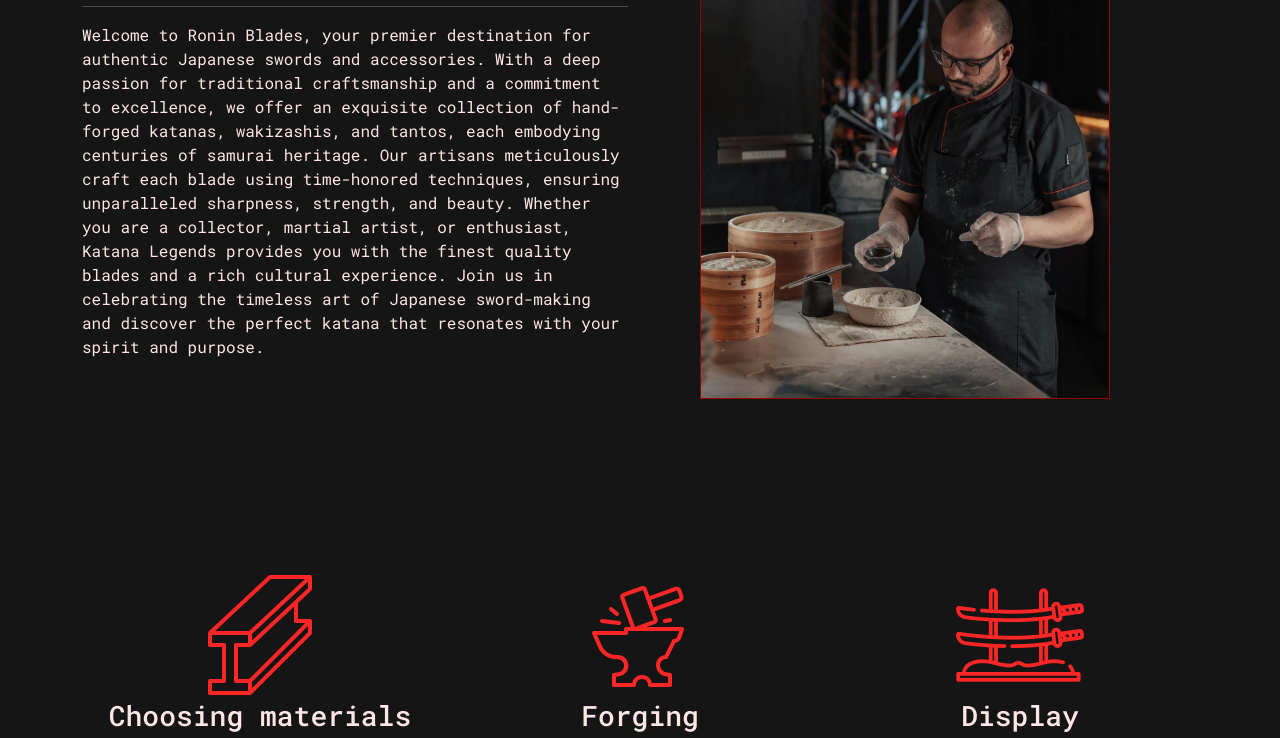
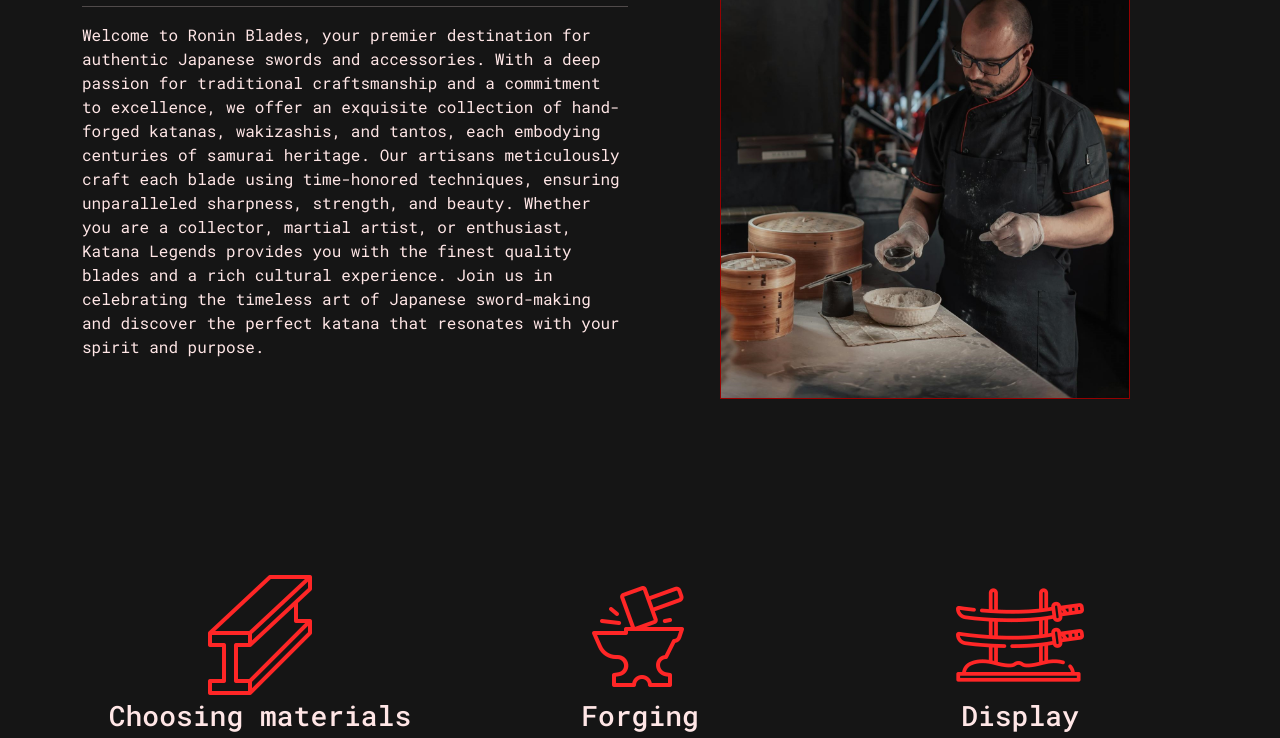
Before and after one commit to ShOoMYx/ronin-blades, a plain HTML site: page about.html in a window 1280 px wide. Shown: the part 238-976 px from the top of the page. Drawn offline with nearby package versions, Linux system fonts and the light colour scheme.

Commit message:
Update about.html
centriranje about slike

```diff
--- a/about.html
+++ b/about.html
@@ -51,7 +51,7 @@
                 <p>
                   Welcome to Ronin Blades, your premier destination for authentic Japanese swords and accessories. With a deep passion for traditional craftsmanship and a commitment to excellence, we offer an exquisite collection of hand-forged katanas, wakizashis, and tantos, each embodying centuries of samurai heritage. Our artisans meticulously craft each blade using time-honored techniques, ensuring unparalleled sharpness, strength, and beauty. Whether you are a collector, martial artist, or enthusiast, Katana Legends provides you with the finest quality blades and a rich cultural experience. Join us in celebrating the timeless art of Japanese sword-making and discover the perfect katana that resonates with your spirit and purpose.</p>
               </div>
-              <div><img src="imgs/worker.jpg" alt="blacksmith" class="border border-secondary w-75 m-5"></div>
+              <div class="d-flex justify-content-center align-items-center" ><img src="imgs/worker.jpg" alt="blacksmith" class="border border-secondary w-75 m-5"></div>
           </section>
           <section id="creationProcess" class="row row-cols-1 row-cols-md-3 g-4 justify-content-between mb-5">
               <article class="processCard text-secondary text-center">
```
